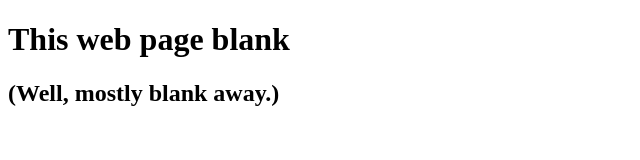
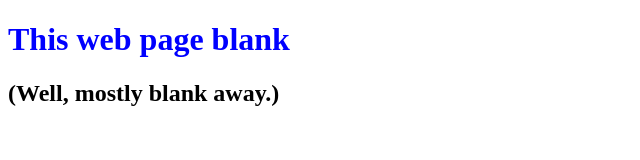
Before and after one commit to Ivshar/omain_ooenSap_repo, a plain HTML site: page index.html in a window 1280 px wide. Shown: the whole page, without its empty margins (0-640 px from the left). Drawn offline with Linux system fonts and the light colour scheme.

Commit message:
added a blue collor

```diff
--- a/index.html
+++ b/index.html
@@ -8,7 +8,7 @@
 	</head>
 
 	<body>
-		<h1>This web page blank</h1>
+		<h1 style="color: Blue">This web page blank</h1>
 		<h2>(Well, mostly blank away.)</h2>
 	</body>
 
```
